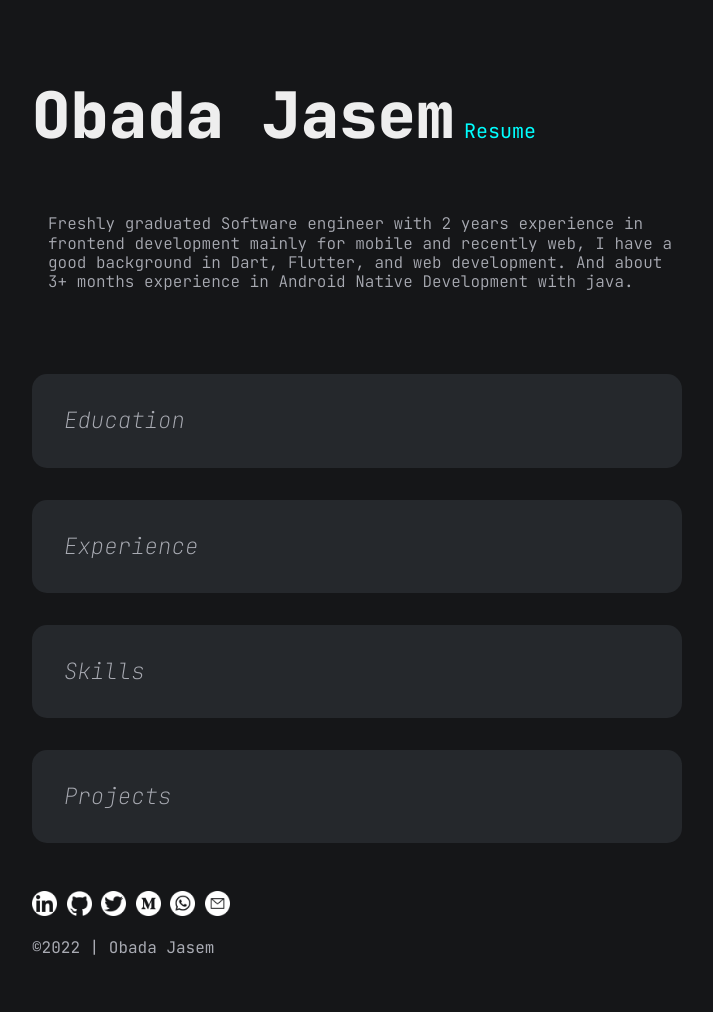
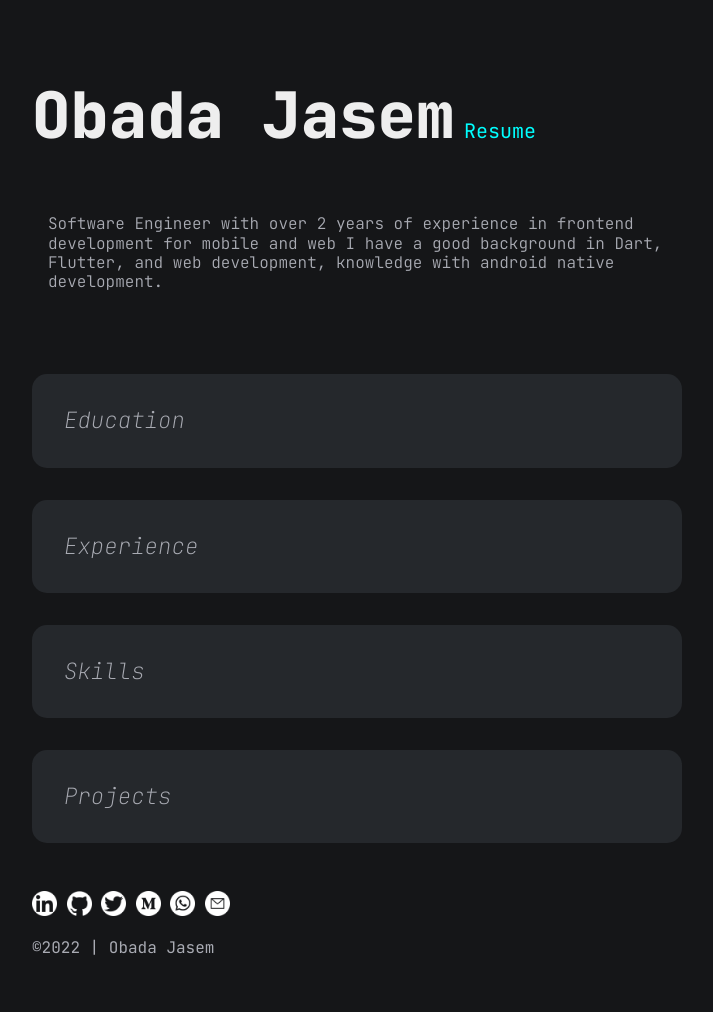
Before and after one commit to obadaJasem/obadajasem.github.io, a Jekyll site: the page built from index.md, in a window 1280 px wide. Shown: the whole page, without its empty margins (283-996 px from the left). Built offline with Jekyll 4.4.1, drawn with Linux system fonts in a browser that asks for light colours.

Commit message:
update resume

```diff
--- a/_data/author.yml
+++ b/_data/author.yml
@@ -1,9 +1,7 @@
 name:  Obada jasem
 description: "
   <p>
-Freshly graduated Software engineer with 2 years experience in frontend development
-mainly for mobile and recently web, I have a good background in Dart, Flutter, and web development.
-And about 3+ months experience in Android Native Development with java.
+Software Engineer with over 2 years of experience in frontend development for mobile and web I have a good background in Dart, Flutter, and web development, knowledge with android native development.
   </p>
   <br/>
 "
```
Also changed, not shown: 2 other files.
